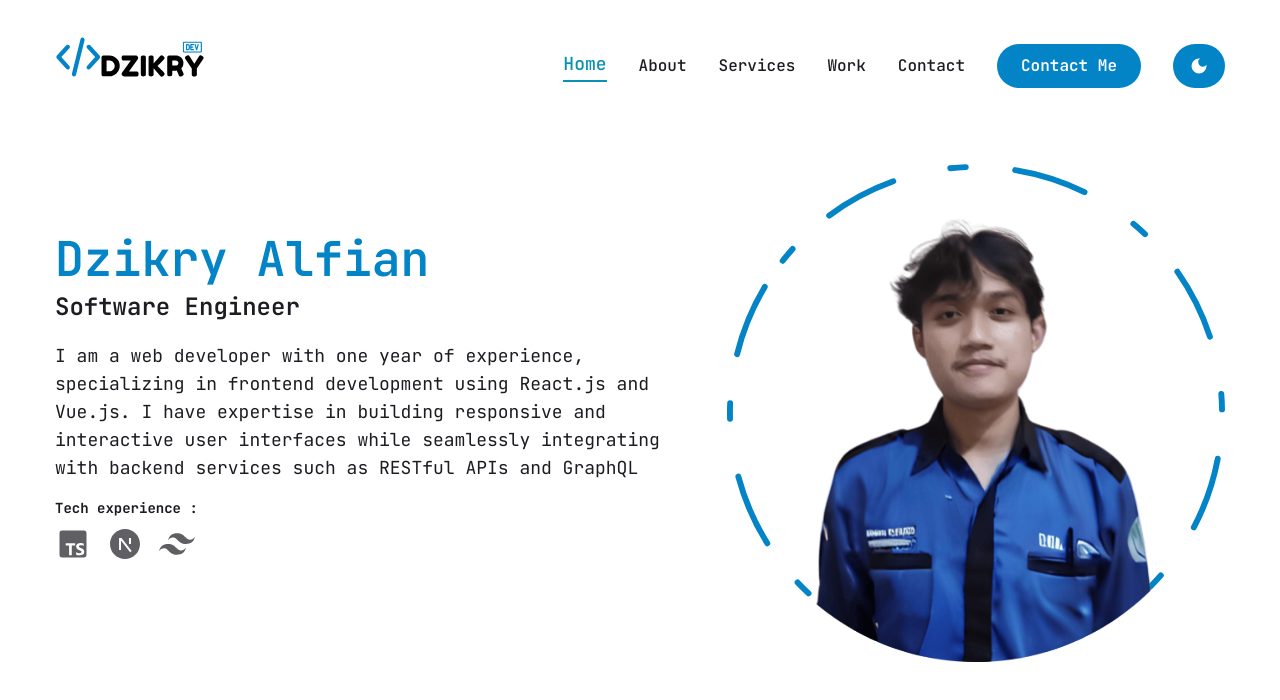
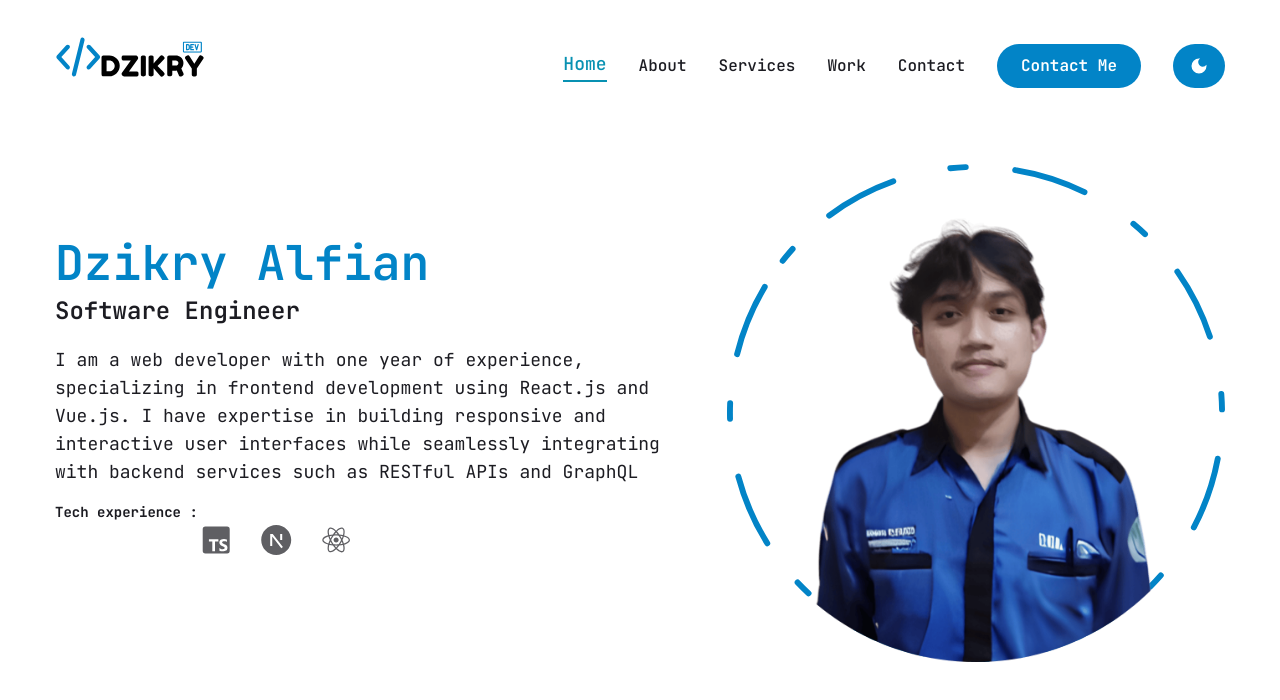
Before and after one commit to dzikryalfian14/personal-portofolio, a Next.js app: page / in a window 1280 px wide. Shown: the top 700 px of the page. Built offline with nearby package versions, Linux system fonts and the light colour scheme.

Commit message:
update : add motion for current tech

```diff
--- a/components/CurrentTech.tsx
+++ b/components/CurrentTech.tsx
@@ -1,7 +1,15 @@
+"use client";
+
 import Link from "next/link";
 import { SiTailwindcss } from "react-icons/si";
 import { RiNextjsFill } from "react-icons/ri";
 import { BiLogoTypescript } from "react-icons/bi";
+import { SiLaravel } from "react-icons/si";
+import { SiMysql } from "react-icons/si";
+import { DiNodejs } from "react-icons/di";
+import { DiReact } from "react-icons/di";
+
+import { motion } from "framer-motion";
 
 const currentTech = [
   {
@@ -13,24 +21,45 @@ const currentTech = [
     path: "https://nextjs.org/",
   },
   {
+    icon: <DiReact />,
+    path: "https://reactjs.org/",
+  },
+  {
     icon: <SiTailwindcss />,
     path: "https://tailwindcss.com/",
+  },
+  {
+    icon: <SiLaravel />,
+    path: "https://laravel.com/",
+  },
+  {
+    icon: <SiMysql />,
+    path: "https://mysql.com/",
+  },
+  {
+    icon: <DiNodejs />,
+    path: "https://nodejs.com/",
   },
 ];
 const CurrentTech = () => {
   return (
-    <div className="flex justify-center lg:justify-start items-center mt-2 gap-4 text-[30px] lg:text-[36px]">
-      {currentTech.map((item, index) => {
-        return (
+    <div className="w-80 overflow-hidden">
+      <motion.div
+        className="flex gap-6 text-[30px] lg:text-[36px] whitespace-nowrap"
+        animate={{ x: ["100%", "-100%"] }}
+        transition={{ repeat: Infinity, duration: 15, ease: "easeInOut" }}
+      >
+        {currentTech.map((item, index) => (
+          <motion.div key={index} whileHover={{ scale: 1.2 }}>
             <Link
               href={item.path}
-            key={index}
               className="text-primary/70 hover:text-accent dark:hover:text-white transition-all dark:text-white/30"
             >
               {item.icon}
             </Link>
-        );
-      })}
+          </motion.div>
+        ))}
+      </motion.div>
     </div>
   );
 };
```
Lines whose indentation alone changed are shown as unchanged.
